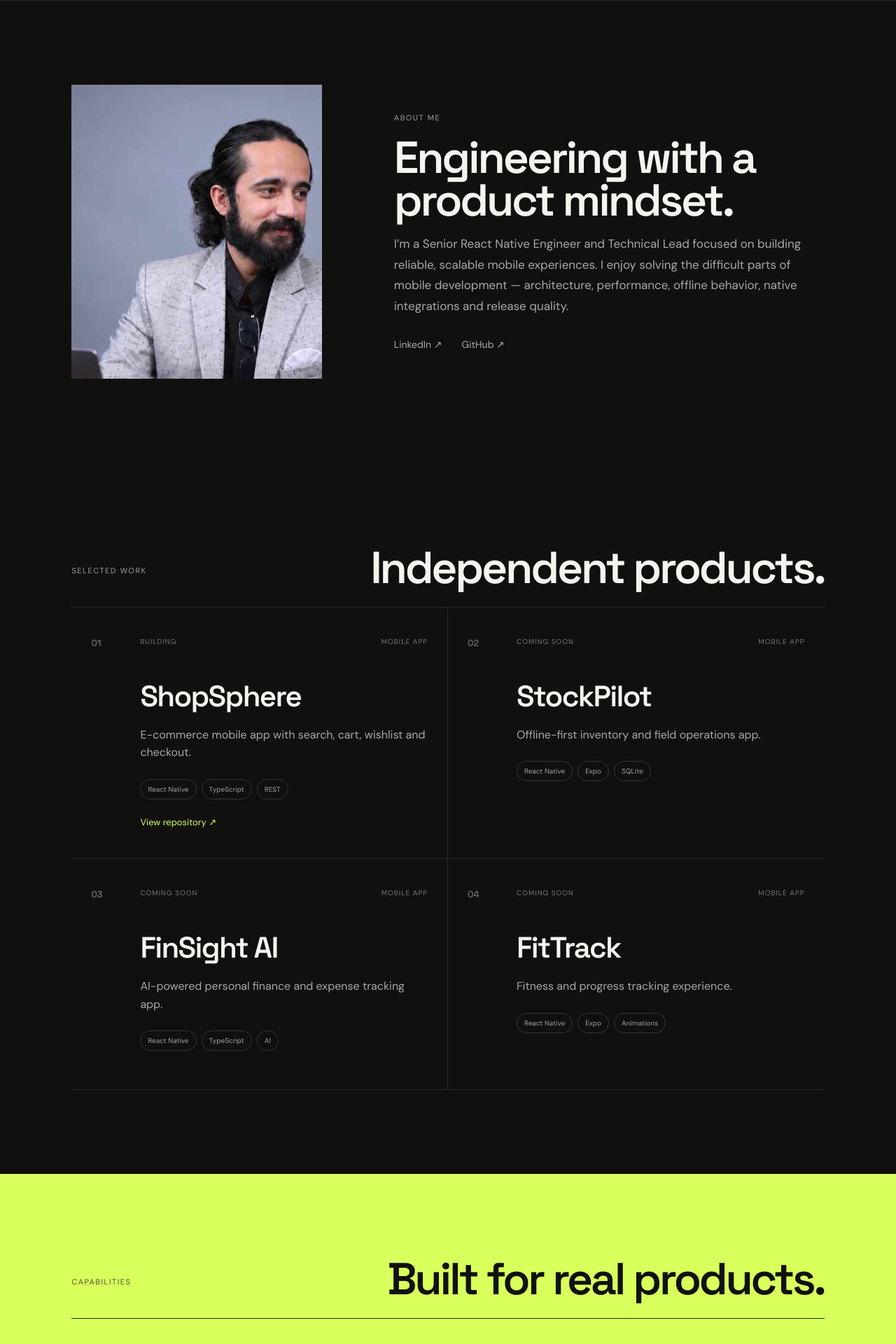
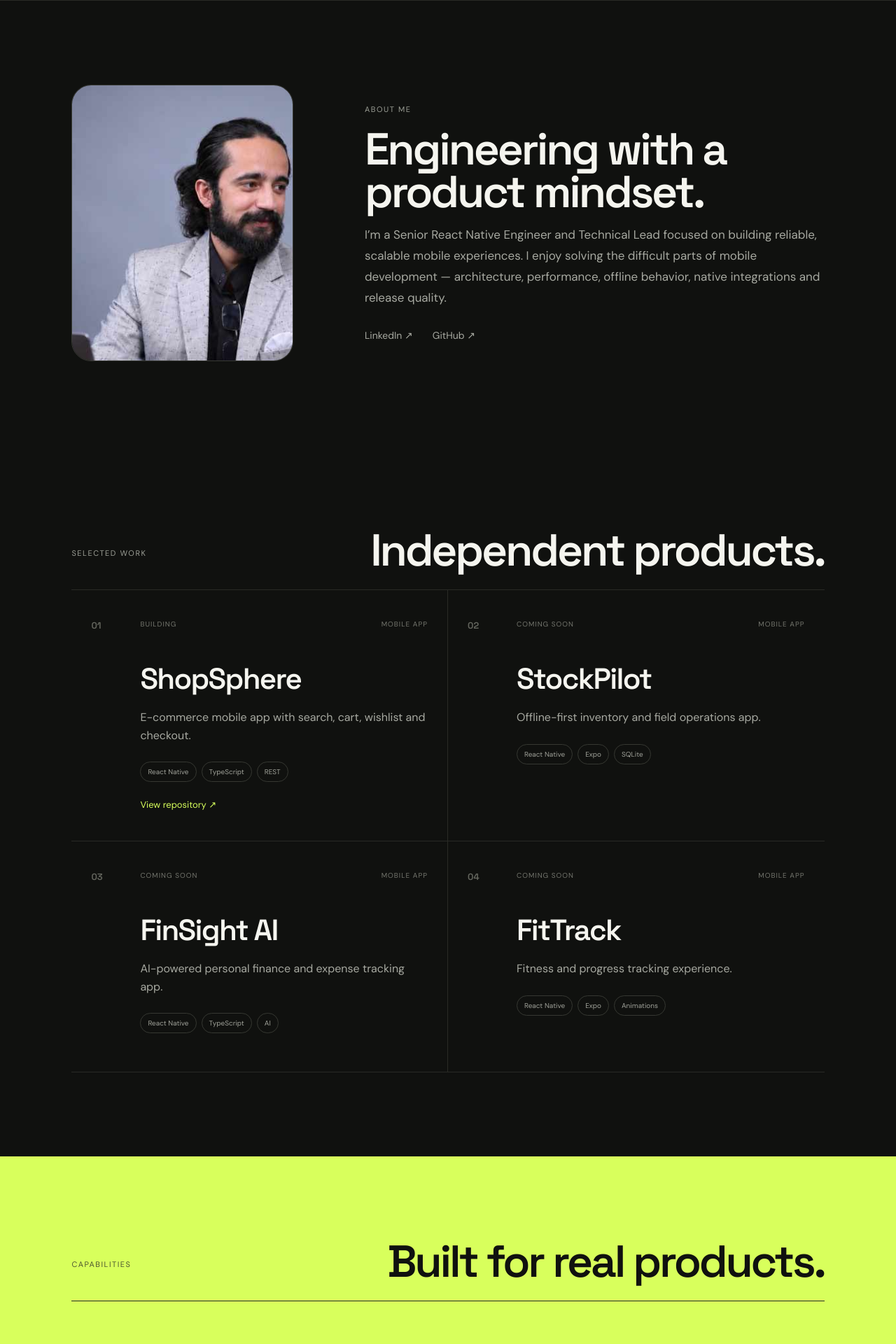
Before and after one commit to shubhammehta78/shubham-mehta-portfolio, a React (Vite) app: page / in a window 1280 px wide. Shown: the part 800-2720 px from the top of the page at 70% size. Built offline with nearby package versions, Linux system fonts and the light colour scheme.

Commit message:
Polish profile photo presentation

```diff
--- a/src/App.tsx
+++ b/src/App.tsx
@@ -6,55 +6,28 @@ const projects = [
   { name: "FinSight AI", description: "AI-powered personal finance and expense tracking app.", tags: ["React Native", "TypeScript", "AI"], status: "Coming soon" },
   { name: "FitTrack", description: "Fitness and progress tracking experience.", tags: ["React Native", "Expo", "Animations"], status: "Coming soon" },
 ];
-
-const expertise = [
-  "React Native", "TypeScript", "Expo", "Mobile Architecture",
-  "Performance Optimization", "Offline-first Apps", "Native Integrations",
-  "REST & GraphQL", "CI/CD", "iOS & Android",
-];
-
+const expertise = ["React Native", "TypeScript", "Expo", "Mobile Architecture", "Performance Optimization", "Offline-first Apps", "Native Integrations", "REST & GraphQL", "CI/CD", "iOS & Android"];
 const linkedin = "https://www.linkedin.com/in/shubham-mehta-654686148";
 
 function ResumePage() {
-  return (
-    <main className="resume-page">
-      <nav className="nav"><a className="brand" href="/">SM<span>.</span></a><a className="button secondary" href="/">Back to portfolio</a></nav>
-      <section className="resume-hero">
-        <p className="eyebrow">Curriculum Vitae</p><h1>Shubham Mehta</h1>
-        <p>Senior Mobile Engineer (React Native) · Technical Lead</p>
-        <div className="resume-links"><a href={linkedin} target="_blank" rel="noreferrer">LinkedIn ↗</a><a href="mailto:shubhammehta725@gmail.com">shubhammehta725@gmail.com</a></div>
-      </section>
-      <section className="resume-grid">
-        <div><p className="eyebrow">Profile</p><p>Senior Mobile Engineer and Technical Lead with 7.5+ years building production-grade React Native applications. Experienced in mobile architecture, offline-first systems, real-time synchronization, native integrations, performance optimization, CI/CD and end-to-end testing.</p></div>
-        <div><p className="eyebrow">Core skills</p><div className="tags resume-tags">{expertise.map(item => <span key={item}>{item}</span>)}</div></div>
-      </section>
-      <section className="resume-section"><p className="eyebrow">Experience</p>
-        <div className="resume-role"><div><h2>Software Project Lead</h2><span>Bechtel · 09/2025 — Present</span></div><p>Leading React Native application development, architecture, release lifecycle, CI/CD, performance work, testing automation and developer mentorship.</p></div>
-        <div className="resume-role"><div><h2>Senior Software Developer</h2><span>GSR Business Services · 12/2023 — 08/2025</span></div><p>React Native development across production mobile applications, native integrations, real-time updates, performance optimization and store releases.</p></div>
-        <div className="resume-role"><div><h2>Senior Software Developer / Mobile Lead</h2><span>Thoughts2Binary · 01/2019 — 11/2023</span></div><p>Led mobile development teams, owned architecture and releases, and built production React Native applications across payroll, fleet, tracking and order-management domains.</p></div>
-      </section>
-      <section className="resume-section"><p className="eyebrow">Education</p><div className="resume-role"><div><h2>B.Tech — Computer Science & Engineering</h2><span>The Technological Institute of Textile Sciences, Bhiwani · 2015 — 2019</span></div></div></section>
-    </main>
-  );
+  return <main className="resume-page">
+    <nav className="nav"><a className="brand" href="/">SM<span>.</span></a><a className="button secondary" href="/">Back to portfolio</a></nav>
+    <section className="resume-hero"><p className="eyebrow">Curriculum Vitae</p><h1>Shubham Mehta</h1><p>Senior Mobile Engineer (React Native) · Technical Lead</p><div className="resume-links"><a href={linkedin} target="_blank" rel="noreferrer">LinkedIn ↗</a><a href="mailto:shubhammehta725@gmail.com">shubhammehta725@gmail.com</a></div></section>
+    <section className="resume-grid"><div><p className="eyebrow">Profile</p><p>Senior Mobile Engineer and Technical Lead with 7.5+ years building production-grade React Native applications. Experienced in mobile architecture, offline-first systems, real-time synchronization, native integrations, performance optimization, CI/CD and end-to-end testing.</p></div><div><p className="eyebrow">Core skills</p><div className="tags resume-tags">{expertise.map(item => <span key={item}>{item}</span>)}</div></div></section>
+    <section className="resume-section"><p className="eyebrow">Experience</p><div className="resume-role"><div><h2>Software Project Lead</h2><span>Bechtel · 09/2025 — Present</span></div><p>Leading React Native application development, architecture, release lifecycle, CI/CD, performance work, testing automation and developer mentorship.</p></div><div className="resume-role"><div><h2>Senior Software Developer</h2><span>GSR Business Services · 12/2023 — 08/2025</span></div><p>React Native development across production mobile applications, native integrations, real-time updates, performance optimization and store releases.</p></div><div className="resume-role"><div><h2>Senior Software Developer / Mobile Lead</h2><span>Thoughts2Binary · 01/2019 — 11/2023</span></div><p>Led mobile development teams, owned architecture and releases, and built production React Native applications across payroll, fleet, tracking and order-management domains.</p></div></section>
+    <section className="resume-section"><p className="eyebrow">Education</p><div className="resume-role"><div><h2>B.Tech — Computer Science & Engineering</h2><span>The Technological Institute of Textile Sciences, Bhiwani · 2015 — 2019</span></div></div></section>
+  </main>;
 }
 
 export default function App() {
   if (window.location.pathname === "/resume") return <ResumePage />;
-  return (
-    <main>
-      <nav className="nav"><a className="brand" href="#">SM<span>.</span></a><div className="nav-links"><a href="#about">About</a><a href="#projects">Projects</a><a href="#expertise">Expertise</a><a href="#contact">Contact</a></div></nav>
-      <section className="hero">
-        <div className="hero-copy"><p className="eyebrow">Senior React Native Engineer · 7.5+ years</p><h1>I build mobile products people enjoy using.</h1><p className="hero-text">I design and engineer high-quality iOS and Android applications with React Native, TypeScript and modern mobile architecture.</p><div className="hero-actions"><a className="button primary" href="#projects">View projects</a><a className="button secondary" href="/resume" target="_blank" rel="noreferrer">View resume ↗</a></div></div>
-        <div className="hero-visual" aria-label="Abstract mobile engineering visual"><div className="visual-orbit orbit-one"/><div className="visual-orbit orbit-two"/><div className="visual-core"><span>RN</span><small>MOBILE<br/>ENGINEERING</small></div><div className="visual-chip chip-one">TS</div><div className="visual-chip chip-two">iOS</div><div className="visual-chip chip-three">Android</div></div>
-      </section>
-      <section id="about" className="section about">
-        <div className="about-photo"><img className="profile-photo" src={profileImage} alt="Shubham Mehta" /></div>
-        <div className="about-copy"><p className="eyebrow">About me</p><h2>Engineering with a product mindset.</h2><p>I’m a Senior React Native Engineer and Technical Lead focused on building reliable, scalable mobile experiences. I enjoy solving the difficult parts of mobile development — architecture, performance, offline behavior, native integrations and release quality.</p><div className="about-links"><a href={linkedin} target="_blank" rel="noreferrer">LinkedIn ↗</a><a href="https://github.com/shubhammehta78" target="_blank" rel="noreferrer">GitHub ↗</a></div></div>
-      </section>
-      <section id="projects" className="section"><div className="section-head"><p className="eyebrow">Selected work</p><h2>Independent products.</h2></div><div className="projects">{projects.map((project, index) => <article className="project" key={project.name}><div className="project-number">0{index + 1}</div><div className="project-body"><div className="project-meta"><span>{project.status}</span><span>Mobile app</span></div><h3>{project.name}</h3><p>{project.description}</p><div className="tags">{project.tags.map(tag => <span key={tag}>{tag}</span>)}</div>{project.href && <a className="project-link" href={project.href} target="_blank" rel="noreferrer">View repository ↗</a>}</div></article>)}</div></section>
-      <section id="expertise" className="section expertise"><div className="section-head"><p className="eyebrow">Capabilities</p><h2>Built for real products.</h2></div><div className="expertise-grid">{expertise.map(item => <div className="expertise-item" key={item}>{item}<span>↗</span></div>)}</div></section>
-      <section id="contact" className="contact"><p className="eyebrow">Let's work together</p><h2>Have a mobile product<br/>in mind?</h2><a className="button primary" href="mailto:shubhammehta725@gmail.com">Get in touch ↗</a><div className="contact-links"><a href={linkedin} target="_blank" rel="noreferrer">LinkedIn</a><a href="https://github.com/shubhammehta78" target="_blank" rel="noreferrer">GitHub</a><a href="mailto:shubhammehta725@gmail.com">Email</a></div></section>
-      <footer><span>© {new Date().getFullYear()} Shubham Mehta</span><span>React Native · TypeScript · Mobile</span></footer>
-    </main>
-  );
+  return <main>
+    <nav className="nav"><a className="brand" href="#">SM<span>.</span></a><div className="nav-links"><a href="#about">About</a><a href="#projects">Projects</a><a href="#expertise">Expertise</a><a href="#contact">Contact</a></div></nav>
+    <section className="hero"><div className="hero-copy"><p className="eyebrow">Senior React Native Engineer · 7.5+ years</p><h1>I build mobile products people enjoy using.</h1><p className="hero-text">I design and engineer high-quality iOS and Android applications with React Native, TypeScript and modern mobile architecture.</p><div className="hero-actions"><a className="button primary" href="#projects">View projects</a><a className="button secondary" href="/resume" target="_blank" rel="noreferrer">View resume ↗</a></div></div><div className="hero-visual" aria-label="Abstract mobile engineering visual"><div className="visual-orbit orbit-one"/><div className="visual-orbit orbit-two"/><div className="visual-core"><span>RN</span><small>MOBILE<br/>ENGINEERING</small></div><div className="visual-chip chip-one">TS</div><div className="visual-chip chip-two">iOS</div><div className="visual-chip chip-three">Android</div></div></section>
+    <section id="about" className="section about"><div className="about-photo"><img src={profileImage} alt="Shubham Mehta" style={{width:"100%",maxWidth:360,aspectRatio:"4 / 5",objectFit:"cover",objectPosition:"center 30%",borderRadius:28,border:"1px solid #383a34",display:"block"}} /></div><div className="about-copy"><p className="eyebrow">About me</p><h2>Engineering with a product mindset.</h2><p>I’m a Senior React Native Engineer and Technical Lead focused on building reliable, scalable mobile experiences. I enjoy solving the difficult parts of mobile development — architecture, performance, offline behavior, native integrations and release quality.</p><div className="about-links"><a href={linkedin} target="_blank" rel="noreferrer">LinkedIn ↗</a><a href="https://github.com/shubhammehta78" target="_blank" rel="noreferrer">GitHub ↗</a></div></div></section>
+    <section id="projects" className="section"><div className="section-head"><p className="eyebrow">Selected work</p><h2>Independent products.</h2></div><div className="projects">{projects.map((project,index)=><article className="project" key={project.name}><div className="project-number">0{index+1}</div><div className="project-body"><div className="project-meta"><span>{project.status}</span><span>Mobile app</span></div><h3>{project.name}</h3><p>{project.description}</p><div className="tags">{project.tags.map(tag=><span key={tag}>{tag}</span>)}</div>{project.href&&<a className="project-link" href={project.href} target="_blank" rel="noreferrer">View repository ↗</a>}</div></article>)}</div></section>
+    <section id="expertise" className="section expertise"><div className="section-head"><p className="eyebrow">Capabilities</p><h2>Built for real products.</h2></div><div className="expertise-grid">{expertise.map(item=><div className="expertise-item" key={item}>{item}<span>↗</span></div>)}</div></section>
+    <section id="contact" className="contact"><p className="eyebrow">Let's work together</p><h2>Have a mobile product<br/>in mind?</h2><a className="button primary" href="mailto:shubhammehta725@gmail.com">Get in touch ↗</a><div className="contact-links"><a href={linkedin} target="_blank" rel="noreferrer">LinkedIn</a><a href="https://github.com/shubhammehta78" target="_blank" rel="noreferrer">GitHub</a><a href="mailto:shubhammehta725@gmail.com">Email</a></div></section>
+    <footer><span>© {new Date().getFullYear()} Shubham Mehta</span><span>React Native · TypeScript · Mobile</span></footer>
+  </main>;
 }
```
